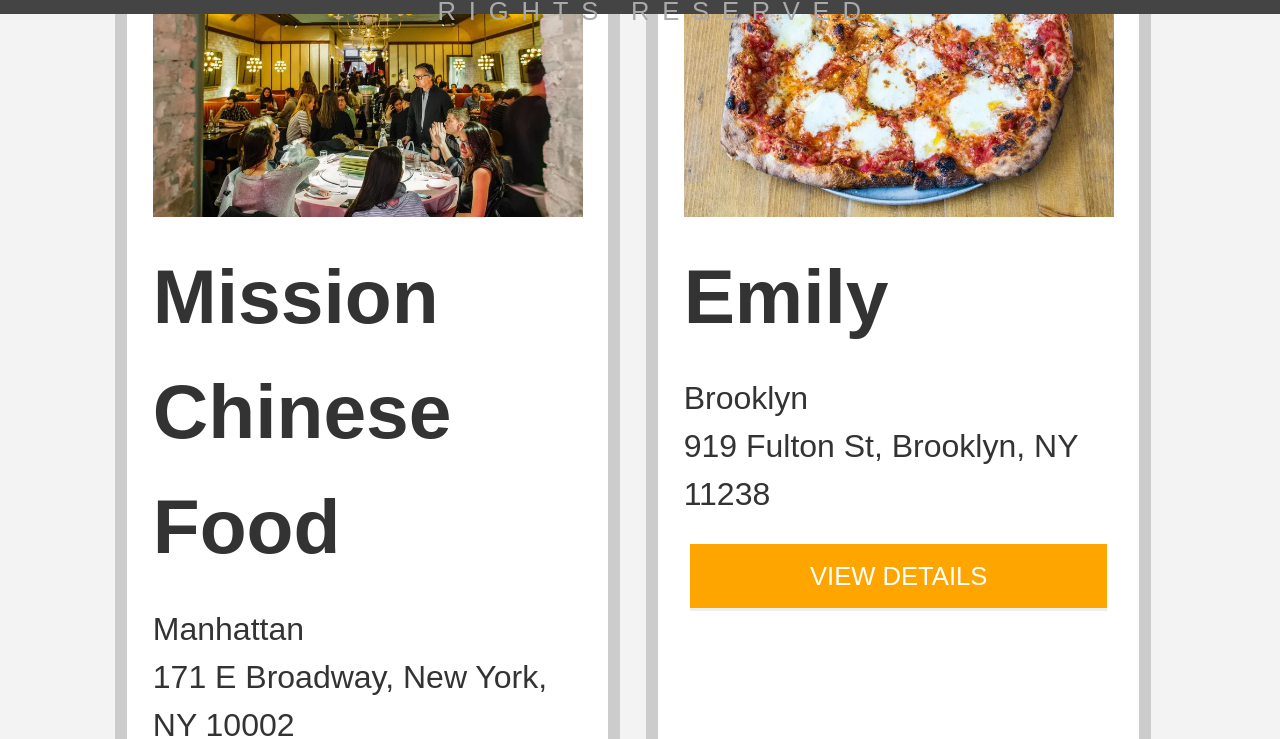
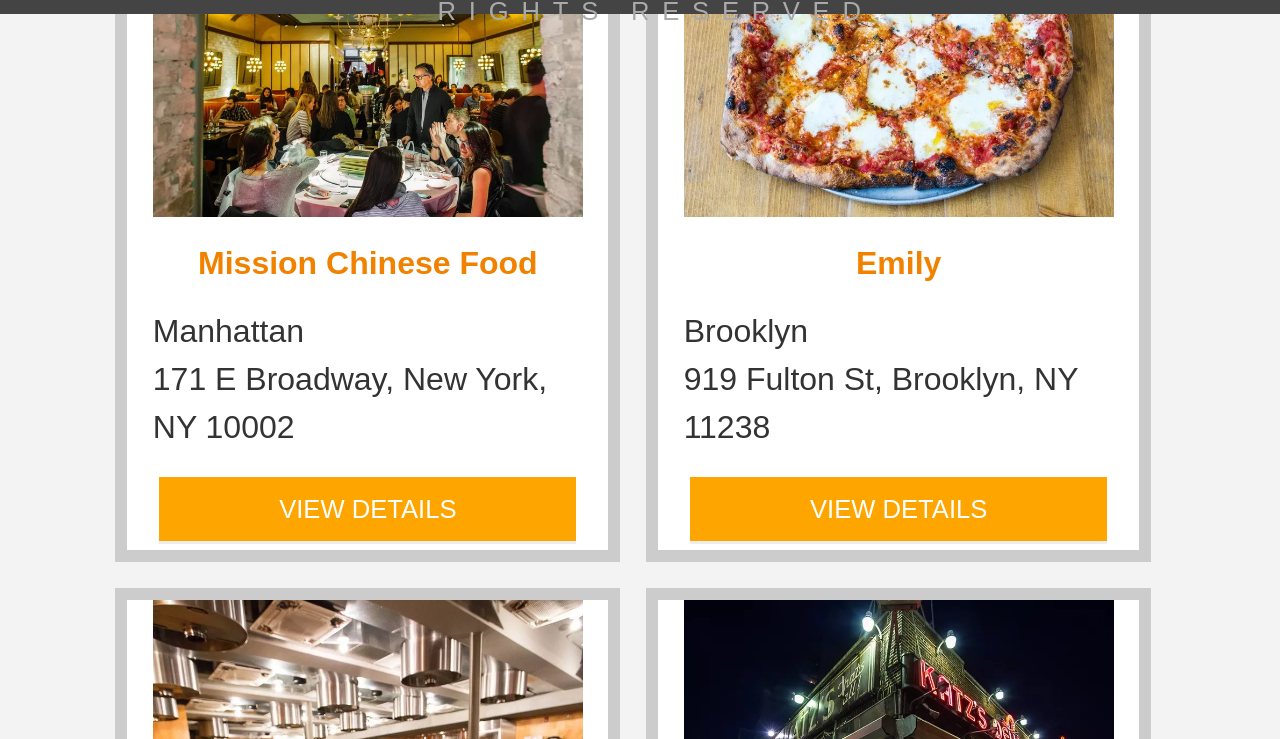
Before and after one commit to AFMR/Restaurant-app, a plain HTML site: page index.html in a window 1280 px wide. Shown: the part 786-1525 px from the top of the page. Drawn offline with nearby package versions, Linux system fonts and the light colour scheme.

Commit message:
Added ARIA and responsive features

```diff
--- a/css/styles.css
+++ b/css/styles.css
@@ -217,6 +217,11 @@ nav h1 a {
   width: 100%;
 }
 
+.main-restaurant-name{
+  text-align: center;
+  color: #f18200
+}
+
 #restaurant-name {
   color: #f18200;
   font-family: Arial,sans-serif;
@@ -288,6 +293,8 @@ nav h1 a {
 
 /*=================  Responsive=========================== */
 @media screen and (min-width: 720px){
+
+
   nav{
     height: 7vw;
   }
@@ -304,6 +311,12 @@ nav h1 a {
     font-size: 2.5vw;
     height: 5vw;
     width: 30%;
+  }
+
+  .main-restaurant-name{
+    text-align: center;
+    color: #f18200;
+    font-size: 2.5vw;
   }
 
   #restaurants-list{
--- a/js/main.js
+++ b/js/main.js
@@ -178,6 +178,7 @@ createRestaurantHTML = (restaurant) => {
   li.append(image);
 
   const name = document.createElement('h2');
+  name.className ='main-restaurant-name';
   name.innerHTML = restaurant.name;
   li.append(name);
 
--- a/js/restaurant_info.js
+++ b/js/restaurant_info.js
@@ -87,6 +87,7 @@ fillRestaurantHTML = (restaurant = self.restaurant) => {
   address.innerHTML = restaurant.address;
 
   const image = document.getElementById('restaurant-img');
+  image.alt= 'Restaurant image of '+ restaurant.name;
   image.className = 'restaurant-img'
   image.src = DBHelper.imageUrlForRestaurant(restaurant);
 
```
Also changed, not shown: service-worker.js (+14 -2 lines).
